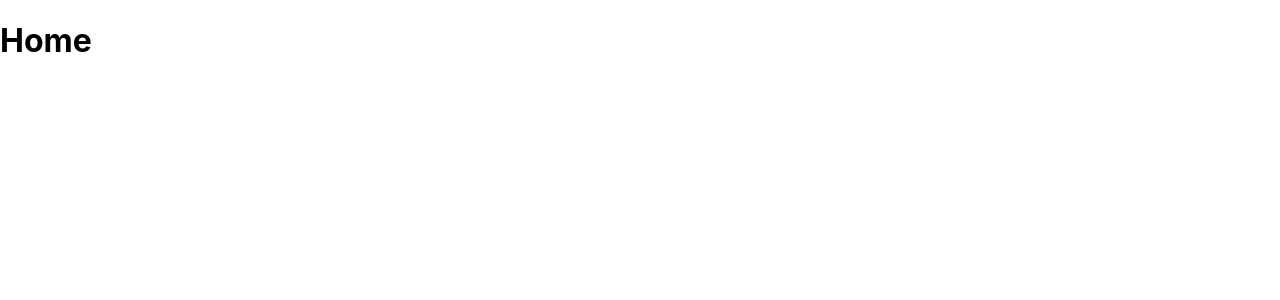
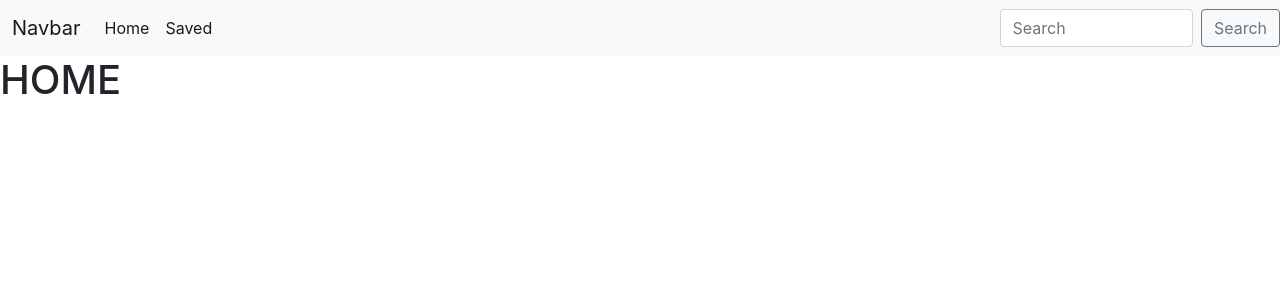
Before and after one commit to trilambda122/googlebooks-search, a React (Create React App) app in the folder client/: page / in a window 1280 px wide. Shown: the top 300 px of the page. Built offline with nearby package versions, Linux system fonts and the light colour scheme.

Commit message:
pages and nav bar skeleton

```diff
--- a/client/public/index.html
+++ b/client/public/index.html
@@ -1,43 +1,27 @@
 <!DOCTYPE html>
 <html lang="en">
+
 <head>
   <meta charset="utf-8" />
   <link rel="icon" href="%PUBLIC_URL%/favicon.ico" />
   <meta name="viewport" content="width=device-width, initial-scale=1" />
   <meta name="theme-color" content="#000000" />
-    <meta
-      name="description"
-      content="Web site created using create-react-app"
-    />
+  <meta name="description" content="Web site created using create-react-app" />
   <link rel="apple-touch-icon" href="%PUBLIC_URL%/logo192.png" />
-    <!--
-      manifest.json provides metadata used when your web app is installed on a
-      user's mobile device or desktop. See https://developers.google.com/web/fundamentals/web-app-manifest/
-    -->
+
   <link rel="manifest" href="%PUBLIC_URL%/manifest.json" />
-    <!--
-      Notice the use of %PUBLIC_URL% in the tags above.
-      It will be replaced with the URL of the `public` folder during the build.
-      Only files inside the `public` folder can be referenced from the HTML.
+  <link href="https://cdn.jsdelivr.net/npm/bootstrap@5.0.0-beta1/dist/css/bootstrap.min.css" rel="stylesheet"
+    integrity="sha384-giJF6kkoqNQ00vy+HMDP7azOuL0xtbfIcaT9wjKHr8RbDVddVHyTfAAsrekwKmP1" crossorigin="anonymous">
 
-      Unlike "/favicon.ico" or "favicon.ico", "%PUBLIC_URL%/favicon.ico" will
-      work correctly both with client-side routing and a non-root public URL.
-      Learn how to configure a non-root public URL by running `npm run build`.
-    -->
   <title>React App</title>
 </head>
+
 <body>
   <noscript>You need to enable JavaScript to run this app.</noscript>
   <div id="root"></div>
-    <!--
-      This HTML file is a template.
-      If you open it directly in the browser, you will see an empty page.
 
-      You can add webfonts, meta tags, or analytics to this file.
-      The build step will place the bundled scripts into the <body> tag.
+</body>
+<script src="https://cdn.jsdelivr.net/npm/bootstrap@5.0.0-beta1/dist/js/bootstrap.bundle.min.js"
+  integrity="sha384-ygbV9kiqUc6oa4msXn9868pTtWMgiQaeYH7/t7LECLbyPA2x65Kgf80OJFdroafW" crossorigin="anonymous"></script>
 
-      To begin the development, run `npm start` or `yarn start`.
-      To create a production bundle, use `npm run build` or `yarn build`.
-    -->
-  </body>
 </html>
--- a/client/src/components/Home.js
+++ b/client/src/components/Home.js
@@ -1,10 +1,11 @@
 
 import React from 'react'
-
+import Nav  from './Nav'
 export default function Home() {
   return (
-  <div>
-<h1>Home</h1>
-  </div>
+<React.Fragment>
+  <Nav/>
+  <h1>HOME</h1>
+</React.Fragment>
   )
 }
--- /dev/null
+++ b/client/src/components/Nav.js
@@ -0,0 +1,32 @@
+import React from 'react'
+
+export default function Nav() {
+  return (
+    <React.Fragment>
+<nav class="navbar navbar-expand-lg navbar-light bg-light">
+<div class="container-fluid">
+    <a class="navbar-brand" href="#">Navbar</a>
+    <button class="navbar-toggler" type="button" data-bs-toggle="collapse" data-bs-target="#navbarSupportedContent" aria-controls="navbarSupportedContent" aria-expanded="false" aria-label="Toggle navigation">
+      <span class="navbar-toggler-icon"></span>
+    </button>
+    <div class="collapse navbar-collapse" id="navbarSupportedContent">
+    <ul class="navbar-nav me-auto mb-2 mb-lg-0">
+        <li class="nav-item">
+            <a class="nav-link active" aria-current="page" href="/">Home</a>
+        </li>
+        <li class="nav-item">
+            <a class="nav-link active" aria-current="page" href="/saved">Saved</a>
+        </li>
+    </ul>
+    </div>
+    </div>
+    <form class="d-flex">
+        <input class="form-control me-2" type="search" placeholder="Search" aria-label="Search"/>
+        <button class="btn btn-outline-secondary" type="submit">Search</button>
+      </form>
+</nav>
+
+
+    </React.Fragment>
+  )
+}
--- a/client/src/components/Saved.js
+++ b/client/src/components/Saved.js
@@ -1,10 +1,11 @@
 
 import React from 'react'
-
+import Nav from './Nav'
 export default function Saved() {
   return (
-  <div>
-<h1>Saved</h1>
-  </div>
+<React.Fragment>
+  <Nav/>
+  <h1>Saved</h1>
+</React.Fragment>
   )
 }
```
Also changed, not shown: 1 other file (tests, documents, lock files or other folders). Lines whose indentation alone changed are shown as unchanged.
